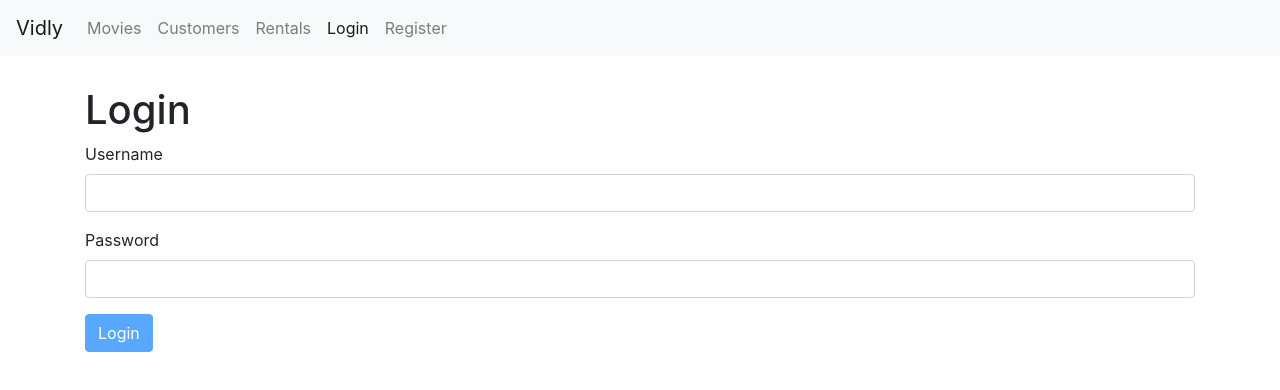
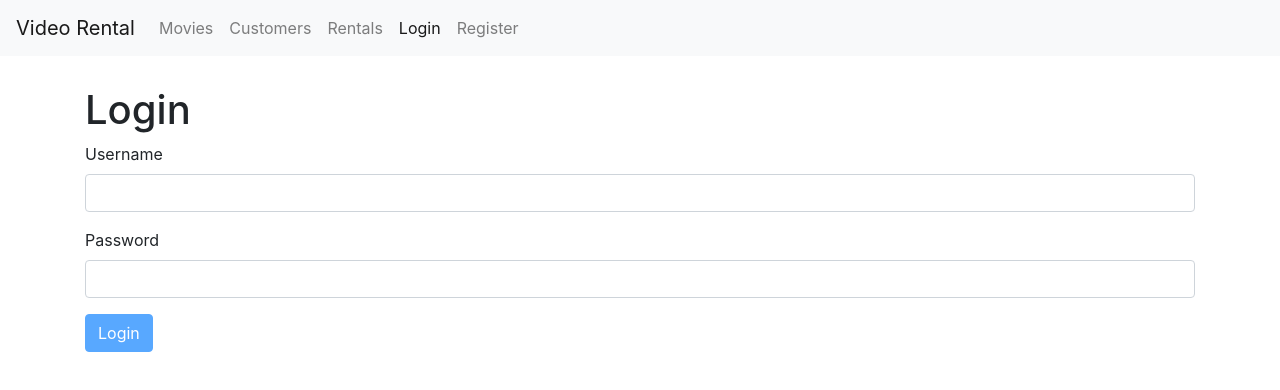
Before and after one commit to saminegash/videorentalfront, a React (Create React App) app: page /login in a window 1280 px wide. Shown: the top 390 px of the page. Built offline with nearby package versions, Linux system fonts and the light colour scheme.

Commit message:
naming my app

```diff
--- a/src/components/navBar.jsx
+++ b/src/components/navBar.jsx
@@ -5,7 +5,7 @@ const NavBar = ({ user }) => {
   return (
     <nav className="navbar navbar-expand-lg navbar-light bg-light">
       <Link className="navbar-brand" to="/">
-        Vidly
+        Video Rental
       </Link>
       <button
         className="navbar-toggler"
--- a/src/config.json
+++ b/src/config.json
@@ -1,3 +1,3 @@
 {
-  "apiUrl": "http://localhost:3900/api"
+  "apiUrl": "http://localhost:3030/api"
 }
```
Also changed, not shown: 1 other file (tests, documents, lock files or other folders).
